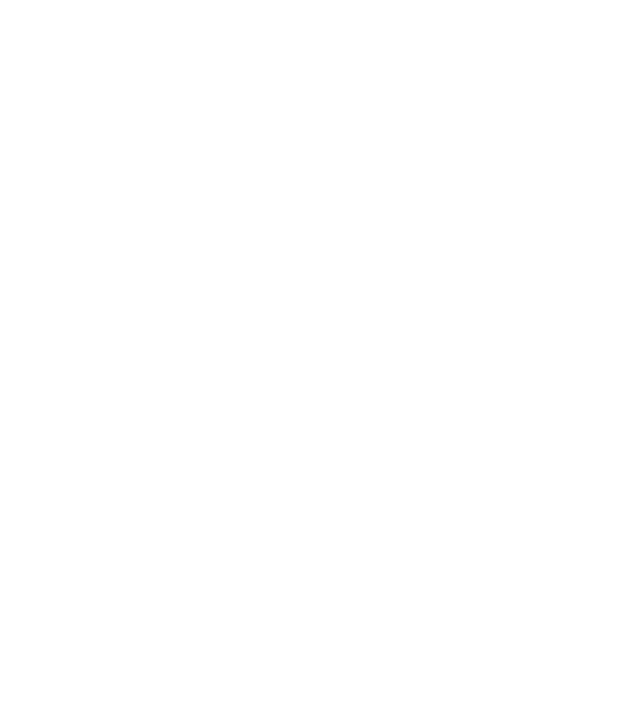
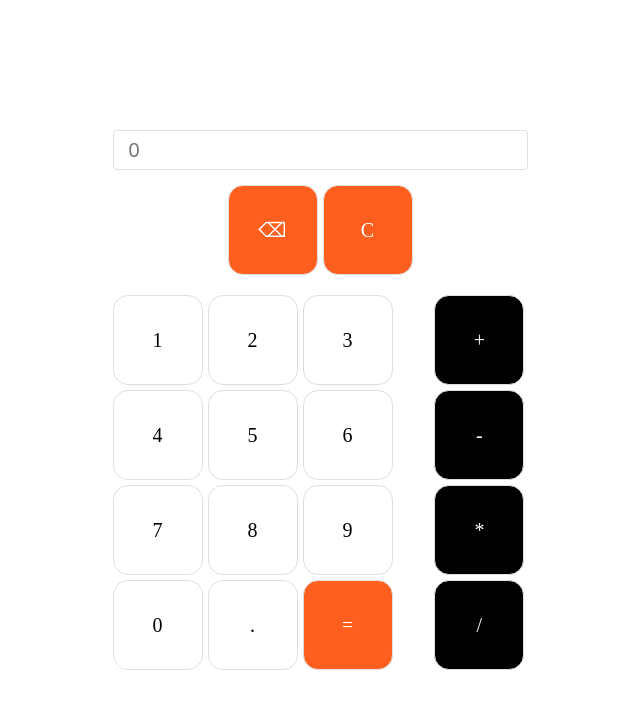
Before and after one commit to 8Gato8/calculator, a website: page src/build/index.html in a window 1280 px wide. Shown: the whole page, without its empty margins (320-960 px from the left). Drawn offline with Linux system fonts and the light colour scheme.

Commit message:
feat: add ui for calculator

```diff
--- a/src/build/index.html
+++ b/src/build/index.html
@@ -7,5 +7,54 @@
     <script src="./index.js" defer></script>
     <title>Calculator</title>
   </head>
-  <body></body>
+  <body>
+    <div class="container">
+      <div class="top">
+        <label class="display-label">
+          <input type="text" class="display-input" placeholder="0" />
+        </label>
+      </div>
+      <div class="bottom">
+        <div class="bottom-controls">
+          <div class="button button_orange" type="button"><span class="number">⌫</span></div>
+          <div class="button button_orange" type="button"><span class="number">С</span></div>
+        </div>
+
+        <div class="bottom-buttons">
+          <div class="bottom-numbers">
+            <div class="numbers">
+              <div class="button" type="button" data-value="1"><span class="number">1</span></div>
+              <div class="button" type="button" data-value="2"><span class="number">2</span></div>
+              <div class="button" type="button" data-value="3"><span class="number">3</span></div>
+              <div class="button" type="button" data-value="4"><span class="number">4</span></div>
+              <div class="button" type="button" data-value="5"><span class="number">5</span></div>
+              <div class="button" type="button" data-value="6"><span class="number">6</span></div>
+              <div class="button" type="button" data-value="7"><span class="number">7</span></div>
+              <div class="button" type="button" data-value="8"><span class="number">8</span></div>
+              <div class="button" type="button" data-value="9"><span class="number">9</span></div>
+              <div class="button" type="button" data-value="0"><span class="number">0</span></div>
+              <div class="button" type="button" data-value="."><span class="number">.</span></div>
+              <div class="button button_orange" data-value="."><span class="number">=</span></div>
+            </div>
+          </div>
+          <div class="bottom-operators">
+            <div class="operators">
+              <div class="button button_black" type="button" data-operator="+">
+                <span class="number">+</span>
+              </div>
+              <div class="button button_black" type="button" data-operator="-">
+                <span class="number">-</span>
+              </div>
+              <div class="button button_black" type="button" data-operator="*">
+                <span class="number">*</span>
+              </div>
+              <div class="button button_black" type="button" data-operator="/">
+                <span class="number">/</span>
+              </div>
+            </div>
+          </div>
+        </div>
+      </div>
+    </div>
+  </body>
 </html>
--- a/src/build/index.js
+++ b/src/build/index.js
@@ -1,7 +1,4 @@
 "use strict";
-const firstNumber = 7;
-const secondNumber = 9;
-const operator = '*';
 const add = function (firstSummand, secondSummand) {
     return firstSummand + secondSummand;
 };
@@ -28,4 +25,3 @@ const operate = function (firstNumber, secondNumber, operator) {
             return 'This type of operation is not supported';
     }
 };
-console.log(operate(firstNumber, secondNumber, operator));
--- a/src/build/styles.css
+++ b/src/build/styles.css
@@ -0,0 +1,79 @@
+* {
+  box-sizing: border-box;
+}
+
+body {
+  margin: 0;
+  min-height: 100vh;
+  display: flex;
+  font-size: 20px;
+}
+
+.container {
+  margin: auto;
+  width: 455px;
+  padding: 20px;
+  display: flex;
+  flex-direction: column;
+  gap: 15px;
+}
+
+.display-label {
+  display: flex;
+  height: 40px;
+}
+
+.display-input {
+  padding: 0;
+  border: 1px solid #dfdfdf;
+  border-radius: 4px;
+  width: 100%;
+  font-size: 20px;
+  padding: 15px;
+}
+
+.bottom {
+  display: flex;
+  flex-direction: column;
+  gap: 20px;
+}
+
+.bottom-controls {
+  display: flex;
+  justify-content: center;
+  gap: 5px;
+}
+
+.bottom-buttons {
+  display: flex;
+  gap: 40px;
+}
+
+.numbers,
+.operators {
+  display: flex;
+  flex-wrap: wrap;
+  gap: 5px;
+}
+
+.button {
+  width: calc(450px / 5);
+  border-radius: 15px;
+  text-align: center;
+  aspect-ratio: 1/1;
+  display: flex;
+  justify-content: center;
+  align-items: center;
+  border: 1px solid #dfdfdf;
+  cursor: pointer;
+}
+
+.button_black {
+  color: #fff;
+  background-color: #000;
+}
+
+.button_orange {
+  color: #fff;
+  background-color: #fe5f1e;
+}
```
